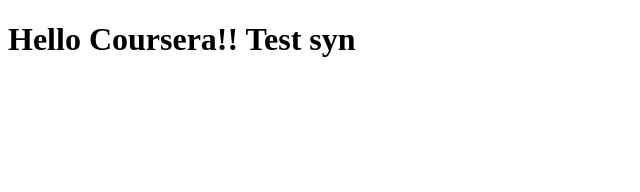
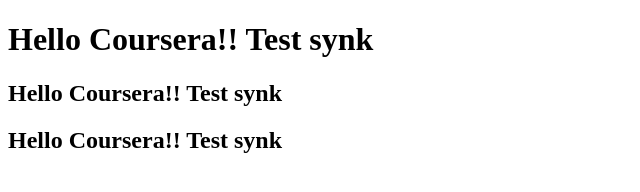
Before and after one commit to RepoGitory/coursera-test, a plain HTML site: page index.html in a window 1280 px wide. Shown: the whole page, without its empty margins (0-640 px from the left). Drawn offline with Linux system fonts and the light colour scheme.

Commit message:
New version of the file

```diff
--- a/index.html
+++ b/index.html
@@ -5,6 +5,8 @@
     <title>Hello Coursera</title>
   </head>
   <body>
-    <h1> Hello Coursera!! Test syn</h1>
+    <h1> Hello Coursera!! Test synk</h1>
+    <h2> Hello Coursera!! Test synk</h2>
+    <h2> Hello Coursera!! Test synk</h2>
   </body>
 </html>
```
